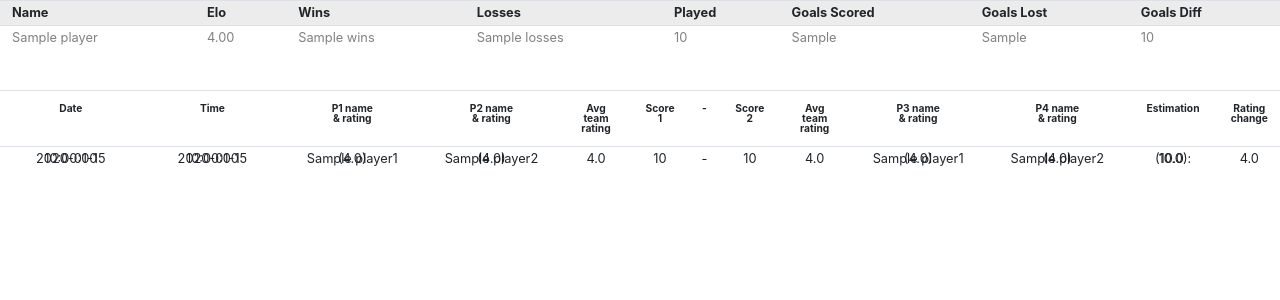
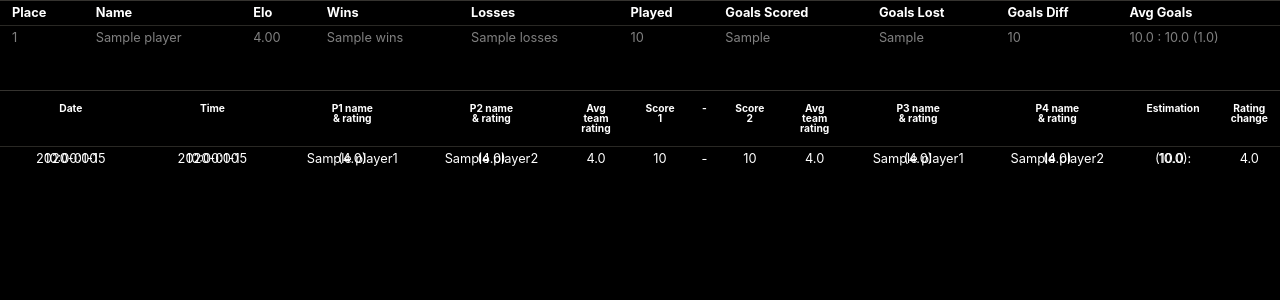
Before and after one commit to Purely-Imaginary/referee, a Flask app: template app/templates/ranking.html in a window 1280 px wide. Shown: the top 300 px of the page. Run offline with Flask 2, Linux system fonts and the light colour scheme; the template is opened without the code that fills it: most values are stand-ins (such as "Sample title", 1, 10 or a date in 2020); some libraries are stand-ins or nearby versions.

Commit message:
styling and experimenting

```diff
--- a/app/main.py
+++ b/app/main.py
@@ -43,6 +43,11 @@ def league(league_id=''):
                            league_id=league_id)
 
 
+@app.route("/recalc")
+def recalc():
+    MProcessor.generate_matches(mongo)
+    generate_ranking()
+
 @app.route("/getRank")
 def generate_ranking():
     MProcessor.generate_matches(mongo)
--- a/app/templates/ranking.html
+++ b/app/templates/ranking.html
@@ -5,9 +5,23 @@
     <title>Elo Rankings</title>
     <link rel="stylesheet" href="https://stackpath.bootstrapcdn.com/bootstrap/4.1.2/css/bootstrap.min.css"
           integrity="sha384-Smlep5jCw/wG7hdkwQ/Z5nLIefveQRIY9nfy6xoR1uRYBtpZgI6339F5dgvm/e9B" crossorigin="anonymous">
+    <style>
+        td {
+            border-color: #292824 !important
+        }
+        th {
+            border-color: #35332f !important
+        }
+        body {
+            background-color: black;
+            color: white
+        }
+
+    </style>
 </head>
 <body>
 <table class='table table-hover' style="line-height:0em;font-size: 0.8em;">
+    <th>Place</th>
     <th>Name</th>
     <th>Elo</th>
     <th>Wins</th>
@@ -16,13 +30,14 @@
     <th>Goals Scored</th>
     <th>Goals Lost</th>
     <th>Goals Diff</th>
+    <th>Avg Goals</th>
     {% for player in players %}
     {% if player.losses + player.wins > 10 %}
     <tr>
         {% else %}
     <tr style="color:grey">
         {% endif %}
-
+        <td>{{ loop.index }}</td>
         <td>{{ player.name }}</td>
         <td>{{'%0.2f'| format(player.present_rating|float)}}</td>
         <td>{{ player.wins }}</td>
@@ -31,6 +46,11 @@
         <td>{{ player.goals_scored }}</td>
         <td>{{ player.goals_lost }}</td>
         <td>{{ player.goals_scored - player.goals_lost }}</td>
+        <td>
+            {{ '%0.1f'| format(player.goals_scored / (player.losses + player.wins)) }} : {{ '%0.1f'|
+            format(player.goals_lost / (player.losses + player.wins)) }}
+            ({{ '%0.1f'| format((player.goals_scored - player.goals_lost) / (player.losses + player.wins)) }})
+        </td>
     </tr>
     {% endfor %}
 </table>
```
Also changed, not shown: app/templates/league.html (+8 -8 lines).
